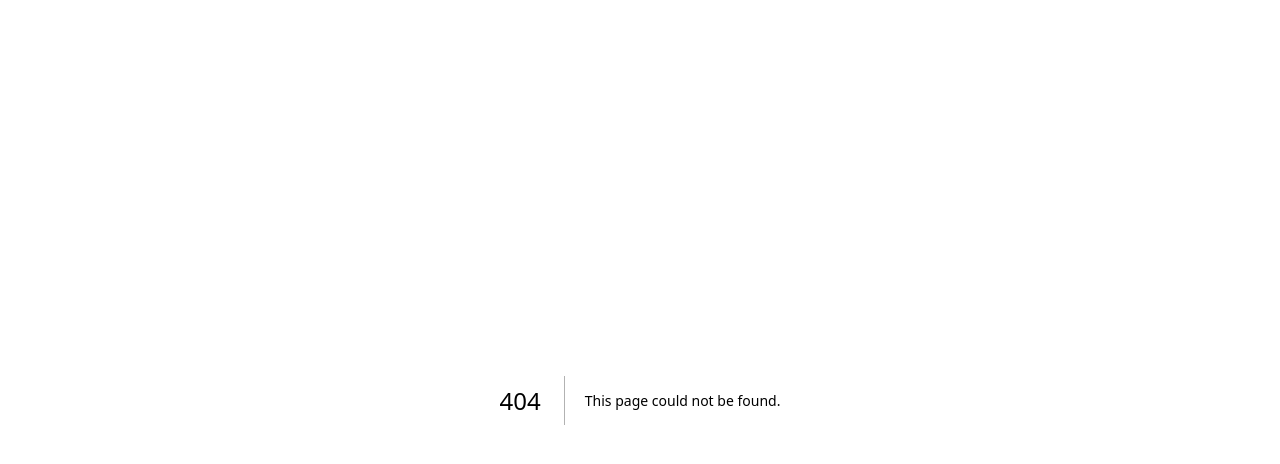
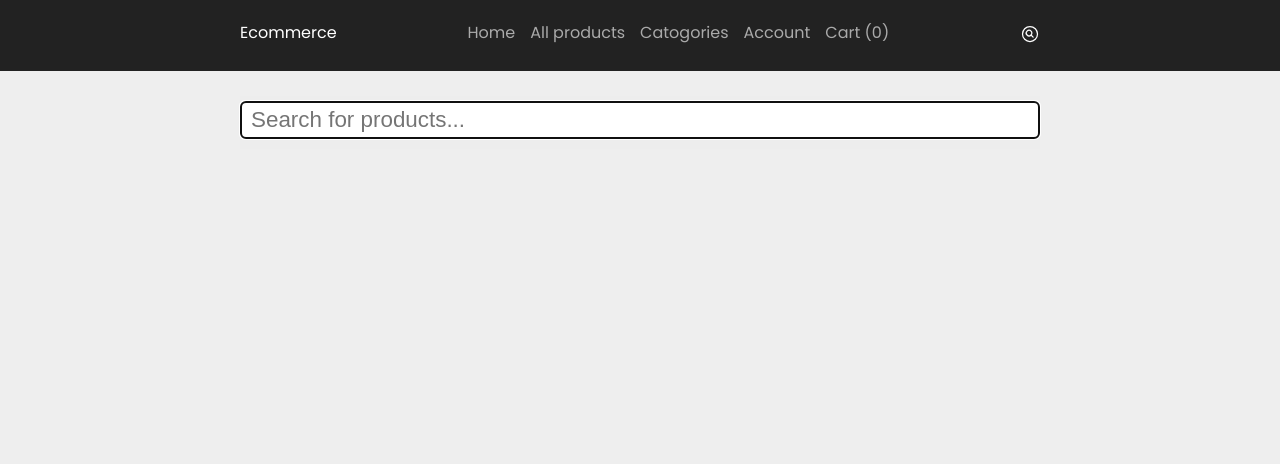
Before and after one commit to Kaiwang4/Ecommerce_Project-Front, a Next.js app in the folder ecommerce-front-part/: page /search in a window 1280 px wide. Before the commit this address had no page. Shown: the top 464 px of the page. Built offline with nearby package versions, Linux system fonts and the light colour scheme.

Commit message:
add search function

```diff
--- a/ecommerce-front-part/components/Featured.js
+++ b/ecommerce-front-part/components/Featured.js
@@ -52,6 +52,7 @@ const ColumnsWrapper = styled.div`
 const Column = styled.div`
     display: flex;
     align-items: center;
+    justify-content: center;
 `
 const ButtonsWrapper = styled.div`
     display: flex;
@@ -70,7 +71,7 @@ export default function Featured({product}) {
                                 <Desc>{product.description}</Desc>
                                 <ButtonsWrapper>
                                     <ButtonLink href={'/product/'+product._id} outline={1} white={1}>Read more</ButtonLink>
-                                    <FlyingButton white={1} _id={product._id} src={product.images?.[0]}>
+                                    <FlyingButton main={false} white={1} _id={product._id} src={product.images?.[0]}>
                                         <CartIcon />
                                         Add to cart
                                     </FlyingButton>
--- a/ecommerce-front-part/components/FlyingButton.js
+++ b/ecommerce-front-part/components/FlyingButton.js
@@ -43,7 +43,7 @@ const FlyingButtonWrapper = styled.div`
     }
 `
 
-export default function FlyingButton(props) {
+export default function FlyingButton({ main, ...props}) {
     const {addProduct} = useContext(CartContext)
     const imgRef = useRef()
     function sendImageToCart(e) {
@@ -56,7 +56,7 @@ export default function FlyingButton(props) {
     }
     useEffect(() => {
         const interval = setInterval(() => {
-            const reveal = imgRef.current.closest('div[data-sr-id]')
+            const reveal = imgRef.current?.closest('div[data-sr-id]')
             if (reveal?.style.opacity === '1') {
                 reveal.style.transform = 'none'
             }
@@ -68,7 +68,7 @@ export default function FlyingButton(props) {
         <>
             <FlyingButtonWrapper
                 white={props.white}
-                main={props.main}
+                $main={main ? "true" : "false"}
                 onClick={() => addProduct(props._id)}
             >
                 <img src={props.src} ref={imgRef} alt=""/>
--- a/ecommerce-front-part/components/Header.js
+++ b/ecommerce-front-part/components/Header.js
@@ -4,6 +4,7 @@ import Center from "./Center";
 import { useContext, useState } from "react";
 import { CartContext } from "./CartContext";
 import BarsIcon from "./icons/Bars";
+import SearchIcon from "./icons/SearchIcon";
 
 const StyledHeader = styled.header`
     background-color: #222;
@@ -42,6 +43,7 @@ const NavLink = styled(Link)`
     display: block;
     color: #aaa;
     text-decoration: none;
+    min-width: 24px;
     padding: 10px 0;
     @media screen and (min-width: 768px) {
         padding: 0;
@@ -60,6 +62,20 @@ const NavButton = styled.button`
         display: none;
     }
 `
+const SideIcons = styled.div`
+    display: flex;
+    align-items: center;
+    a{
+        display: inline-block;
+        min-width: 20px;
+        color: white;
+        svg{
+            padding-top: 4px;
+            width: 20px;
+            height: 20px;
+        }
+    }
+`
 export default function Header() {
     const {cartProducts} = useContext(CartContext)
     const [mobilenavactive, setMobilenavactive] = useState(false)
@@ -73,11 +89,16 @@ export default function Header() {
                         <NavLink href={'/products'}>All products</NavLink>
                         <NavLink href={'/categories'}>Catogories</NavLink>
                         <NavLink href={'/account'}>Account</NavLink>
-                        <NavLink href={'/cart'}>Cart ({cartProducts.length})</NavLink>
+                        <NavLink href={'/cart'} id="cart-icon">Cart ({cartProducts.length})</NavLink>
                     </StyledNav>
-                    <NavButton onClick={() => setMobilenavactive(prev => !prev)}>
-                        <BarsIcon />
-                    </NavButton>
+                    <SideIcons>
+                        <Link href={'/search'}>
+                            <SearchIcon />
+                        </Link>
+                        <NavButton onClick={() => setMobilenavactive(prev => !prev)}>
+                            <BarsIcon />
+                        </NavButton>
+                    </SideIcons>
                 </Wrapper>
             </Center>
         </StyledHeader>
--- a/ecommerce-front-part/components/ProductBox.js
+++ b/ecommerce-front-part/components/ProductBox.js
@@ -7,7 +7,11 @@ import { CartContext } from "./CartContext"
 import FlyingButton from "./FlyingButton"
 
 const ProductWrapper = styled.div`
-
+    button{
+        width: 100%;
+        text-align: center;
+        justify-content: center;
+    }
 `
 const WhiteBox = styled(Link)`
     background-color: #fff;
--- a/ecommerce-front-part/components/Spinner.js
+++ b/ecommerce-front-part/components/Spinner.js
@@ -1,16 +1,20 @@
 import { BounceLoader } from "react-spinners";
-import styled from "styled-components";
+import styled, {css} from "styled-components";
 
+const fullWidthStyle = css`
+    display: block;
+    display: flex;
+    justify-content: center;
+    margin-top: 50px;
+`
+
+const borderedStyle = css`
+    border: 5px solid blue;
+`
 const Wrapper = styled.div`
-    ${props => props.fullWidth ? `
-        display: block;
-        display: flex;
-        justify-content: center;
-        margin-top: 50px;
-    ` : `
-        border: 5px solid blue;
-    `}
+    ${props => props.fullWidth ? fullWidthStyle : borderedStyle}
 `
+
 export default function Spinner({fullWidth}) {
     return (
         <Wrapper fullWidth={fullWidth}>
--- /dev/null
+++ b/ecommerce-front-part/components/icons/SearchIcon.js
@@ -0,0 +1,7 @@
+export default function SearchIcon({className = "w-6 h-6"}) {
+    return (
+        <svg xmlns="http://www.w3.org/2000/svg" fill="none" viewBox="0 0 24 24" strokeWidth={1.5} stroke="currentColor" className={className}>
+        <path strokeLinecap="round" strokeLinejoin="round" d="M15.75 15.75l-2.489-2.489m0 0a3.375 3.375 0 10-4.773-4.773 3.375 3.375 0 004.774 4.774zM21 12a9 9 0 11-18 0 9 9 0 0118 0z" />
+        </svg>
+    )
+}
--- a/ecommerce-front-part/package.json
+++ b/ecommerce-front-part/package.json
@@ -13,6 +13,7 @@
     "axios": "^1.5.1",
     "eslint": "8.50.0",
     "eslint-config-next": "13.5.2",
+    "lodash": "^4.17.21",
     "micro": "^10.0.1",
     "mongoose": "^7.5.3",
     "next": "13.5.2",
--- a/ecommerce-front-part/pages/api/products.js
+++ b/ecommerce-front-part/pages/api/products.js
@@ -3,11 +3,19 @@ import { Product } from "@/models/Product";
 
 export default async function handle(req, res) {
     await mongooseConnect()
-    const {categories, sort, ...filters} = req.query
-    const [sortField, sortOrder] = sort.split('-')
-    const productsQuery = {
+    const {categories, sort, phrase, ...filters} = req.query
+    let [sortField, sortOrder] = (sort || '_id-desc').split('-')
+    const productsQuery = {}
         // category: categories.split(','),
-        category: { $in: categories.split(',') },
+        // category: { $in: categories.split(',') },
+    if (categories) {
+        productsQuery.category = categories.split(',')
+    }
+    if (phrase) {
+        productsQuery['$or'] = [
+            {title: {$regex: phrase, $options: 'i'}},
+            {description: {$regex: phrase, $options: 'i'}},
+        ]
     }
     if (Object.keys(filters).length > 0) {
         Object.keys(filters).forEach(key => {
--- a/ecommerce-front-part/pages/cart.js
+++ b/ecommerce-front-part/pages/cart.js
@@ -152,7 +152,7 @@ export default function CartPage() {
                                         </thead>
                                         <tbody>
                                             {products.map(product => (
-                                                <tr>
+                                                <tr key={product._id}>
                                                     <ProductInfoCell>
                                                         <ProductImageBox>
                                                             <img src={product.images[0]} alt=""/>
--- a/ecommerce-front-part/pages/index.js
+++ b/ecommerce-front-part/pages/index.js
@@ -7,11 +7,11 @@ import { Product } from "@/models/Product";
 export default function HomePage({featuredProduct, newProducts}) {
   // console.log({newProducts});
   return (
-    <dev>
+    <div>
       <Header />
       <Featured product={featuredProduct}/>
       <NewProucts products={newProducts} />
-    </dev>
+    </div>
   )
 }
 
--- /dev/null
+++ b/ecommerce-front-part/pages/search.js
@@ -0,0 +1,68 @@
+import Center from "@/components/Center";
+import Header from "@/components/Header";
+import Input from "@/components/Input";
+import ProductsGrid from "@/components/ProductsGrid";
+import Spinner from "@/components/Spinner";
+import axios from "axios";
+import { debounce } from "lodash";
+import { useCallback, useEffect, useState } from "react";
+import styled from "styled-components";
+
+const SearchInput = styled(Input)`
+    padding: 5px 10px;
+    border-radius: 5px;
+    font-size: 1.4rem;
+`
+const InputWrapper = styled.div`
+    position: sticky;
+    top: 68px;
+    margin: 25px 0;
+    padding: 5px 0;
+    background-color: #eeeeeeaa;
+`
+export default function SearchPage() {
+    const [phrase, setPhrase] = useState('')
+    const [products, setProducts] = useState([])
+    const [isLoading, setIsLoading] = useState(false)
+    const debouncedSearch = useCallback(debounce(searchProducts, 500), [])
+    useEffect(() => {
+        if (phrase.length > 0) {
+            setIsLoading(true)
+            debouncedSearch(phrase)
+        } else {
+            setProducts([])
+        }
+    }, [phrase])
+
+    function searchProducts(phrase) {
+        axios.get('/api/products?phrase='+encodeURIComponent(phrase))
+            .then(response => {
+                console.log(response.data);
+                setProducts(response.data)
+                setIsLoading(false)
+            })
+    }
+    return (
+        <>
+            <Header />
+            <Center>
+                <InputWrapper>
+                    <SearchInput
+                    autoFocus
+                    value={phrase}
+                    onChange={e => setPhrase(e.target.value)}
+                    placeholder="Search for products..." />
+                </InputWrapper>
+                {!isLoading && phrase != '' && products.length === 0 && (
+                    <h2>No products found for query "{phrase}"</h2>
+                )}
+                {isLoading && (
+                    <Spinner fullWidth={true} />
+                )}
+                {!isLoading && products.length > 0 && (
+                    <ProductsGrid products={products}/>
+                )}
+            </Center>
+        </>
+    )
+}
```
Also changed, not shown: ecommerce-front-part/components/ProductImages.js (+2 -6 lines), 1 other file (tests, documents, lock files or other folders).
